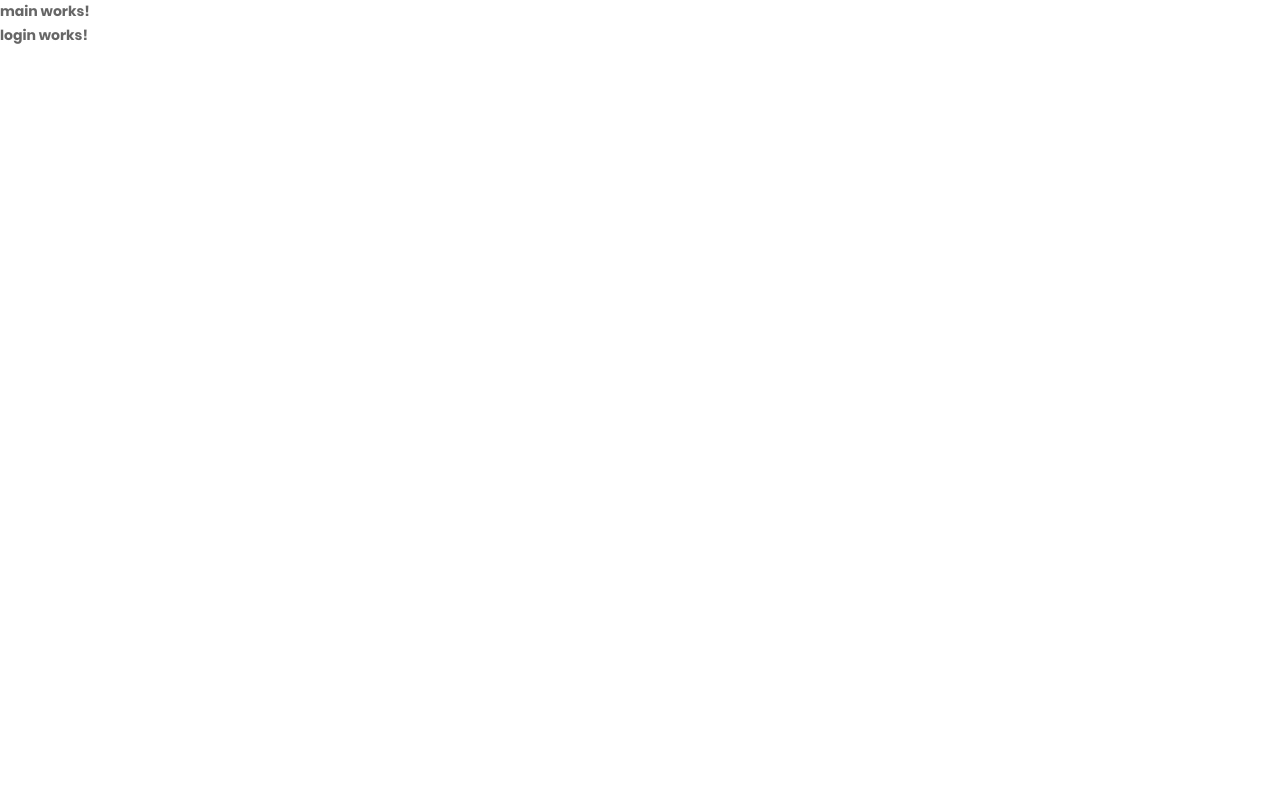
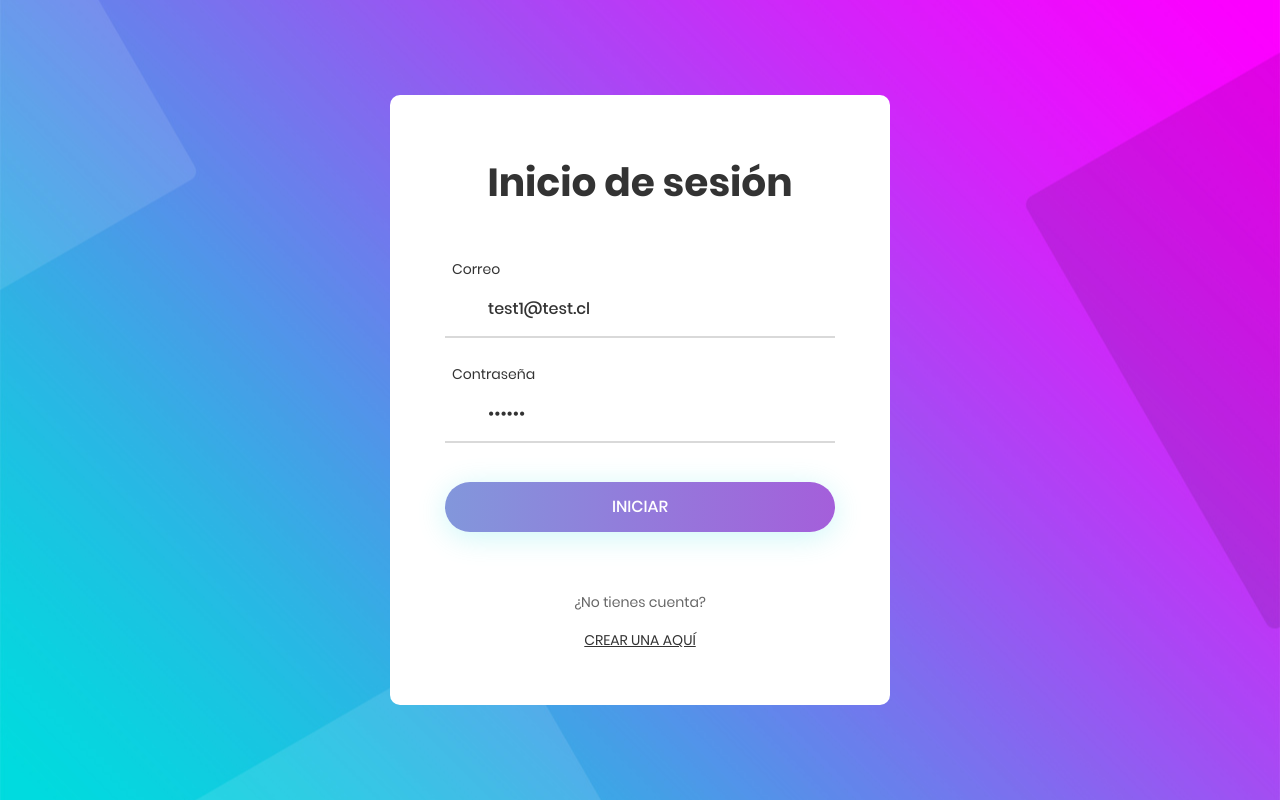
Before and after one commit to cabrerojas/12-authApp, an Angular app: page /auth/login in a window 1280 px wide. Built offline with nearby package versions, Linux system fonts and the light colour scheme.

Commit message:
ReactiveForms
Se implementan los formularios reactivos al login y al registro

```diff
--- a/src/app/auth/auth.module.ts
+++ b/src/app/auth/auth.module.ts
@@ -1,5 +1,6 @@
 import { NgModule } from '@angular/core';
 import { CommonModule } from '@angular/common';
+import { ReactiveFormsModule } from '@angular/forms';
 
 import { AuthRoutingModule } from './auth-routing.module';
 import { LoginComponent } from './pages/login/login.component';
@@ -15,7 +16,8 @@ import { MainComponent } from './pages/main/main.component';
   ],
   imports: [
     CommonModule,
-    AuthRoutingModule
+    AuthRoutingModule,
+    ReactiveFormsModule
   ]
 })
 export class AuthModule { }
--- a/src/app/auth/pages/login/login.component.html
+++ b/src/app/auth/pages/login/login.component.html
@@ -1 +1,49 @@
-<p>login works!</p>
+<form class="login100-form"
+        autocomplete="off"
+        [formGroup]="formLogin"
+        (ngSubmit)="login()">
+
+    <span class="login100-form-title p-b-49">
+        Inicio de sesión
+    </span>
+
+    <div class="wrap-input100 m-b-23">
+        <span class="label-input100">Correo</span>
+        <input class="input100"
+               type="email"
+               formControlName="correo"
+               placeholder="Ingrese su correo">
+        <span class="focus-input100"></span>
+    </div>
+
+    <div class="wrap-input100">
+        <span class="label-input100">Contraseña</span>
+        <input class="input100"
+               type="password"
+               formControlName="contrasena"
+               placeholder="Ingrese su contraseña">
+        <span class="focus-input100"></span>
+    </div>
+
+    <div class="text-right p-t-8 p-b-31"></div>
+
+    <div class="container-login100-form-btn">
+        <div class="wrap-login100-form-btn">
+            <div class="login100-form-bgbtn"></div>
+            <button type="submit" class="login100-form-btn"
+                    [disabled]="formLogin.invalid">
+                Iniciar
+            </button>
+        </div>
+    </div>
+
+    <div class="flex-col-c p-t-60">
+        <span class="txt1 p-b-17">
+            ¿No tienes cuenta?
+        </span>
+
+        <a routerLink="/auth/register" class="txt2">
+            Crear una aquí
+        </a>
+    </div>
+</form>
--- a/src/app/auth/pages/login/login.component.ts
+++ b/src/app/auth/pages/login/login.component.ts
@@ -1,15 +1,26 @@
-import { Component, OnInit } from '@angular/core';
+import { Component } from '@angular/core';
+import { FormBuilder, FormGroup, Validators } from '@angular/forms';
 
 @Component({
   selector: 'app-login',
   templateUrl: './login.component.html',
   styleUrls: ['./login.component.css']
 })
-export class LoginComponent implements OnInit {
+export class LoginComponent  {
 
-  constructor() { }
+  formLogin: FormGroup = this.fb.group({
+    correo: ['test1@test.cl', [ Validators.required, Validators.email ] ],
+    contrasena: ['123456', [ Validators.required, Validators.minLength(6) ] ],
+  });
 
-  ngOnInit(): void {
+  constructor( private fb: FormBuilder) { }
+
+  login(): void {
+    console.log(this.formLogin.valid);
+    console.log(this.formLogin.value);
+
+
   }
 
+
 }
--- a/src/app/auth/pages/main/main.component.html
+++ b/src/app/auth/pages/main/main.component.html
@@ -1,4 +1,8 @@
-<p>main works!</p>
 
-
-<router-outlet></router-outlet>
+<div class="limiter">
+    <div class="container-login100" style="background-image: url('../../../../assets/images/bg-01.jpg');">
+        <div class="wrap-login100 p-l-55 p-r-55 p-t-65 p-b-54">
+            <router-outlet></router-outlet>
+        </div>
+    </div>
+</div>
--- a/src/app/auth/pages/register/register.component.html
+++ b/src/app/auth/pages/register/register.component.html
@@ -1 +1,59 @@
-<p>register works!</p>
+<form class="login100-form" autocomplete="off"
+        [formGroup]="formRegister"
+        (ngSubmit)="register()">
+
+    <span class="login100-form-title p-b-49">
+        Nuevo usuario
+    </span>
+
+    <div class="wrap-input100 m-b-23">
+        <span class="label-input100">Nombre</span>
+        <input class="input100"
+               type="text"
+               formControlName="nombre"
+               placeholder="Ingrese su nombre">
+        <span class="focus-input100"></span>
+    </div>
+
+    <div class="wrap-input100 m-b-23">
+        <span class="label-input100">Correo</span>
+        <input class="input100"
+               type="email"
+               formControlName="correo"
+               placeholder="Ingrese su correo">
+        <span class="focus-input100"></span>
+    </div>
+
+    <div class="wrap-input100">
+        <span class="label-input100">Contraseña</span>
+        <input class="input100"
+               type="password"
+               formControlName="contrasena"
+               placeholder="Ingrese su contraseña">
+        <span class="focus-input100"></span>
+    </div>
+
+    <div class="text-right p-t-8 p-b-31"></div>
+
+    <div class="container-login100-form-btn">
+        <div class="wrap-login100-form-btn">
+            <div class="login100-form-bgbtn"></div>
+            <button class="login100-form-btn"
+                    [disabled]="formRegister.invalid"
+                    type="submit">
+                Registarse
+            </button>
+        </div>
+    </div>
+
+    <div class="flex-col-c p-t-60">
+        <span class="txt1 p-b-17">
+            ¿Tienes cuenta?
+        </span>
+
+        <a routerLink="/auth/login" class="txt2">
+            Ingresa aquí
+        </a>
+    </div>
+
+</form>
--- a/src/app/auth/pages/register/register.component.ts
+++ b/src/app/auth/pages/register/register.component.ts
@@ -1,15 +1,24 @@
-import { Component, OnInit } from '@angular/core';
+import { Component } from '@angular/core';
+import { FormBuilder, FormGroup, Validators } from '@angular/forms';
 
 @Component({
   selector: 'app-register',
   templateUrl: './register.component.html',
   styleUrls: ['./register.component.css']
 })
-export class RegisterComponent implements OnInit {
+export class RegisterComponent {
 
-  constructor() { }
+  formRegister: FormGroup = this.fb.group({
+    nombre: ['test1', [ Validators.required, Validators.minLength(3) ] ],
+    correo: ['test1@test.cl', [ Validators.required, Validators.email ] ],
+    contrasena: ['123456', [ Validators.required, Validators.minLength(6) ] ],
+  });
 
-  ngOnInit(): void {
+  constructor( private fb: FormBuilder) { }
+
+  register(): void {
+    console.log(this.formRegister.valid);
+    console.log(this.formRegister.value);
   }
 
 }
```
